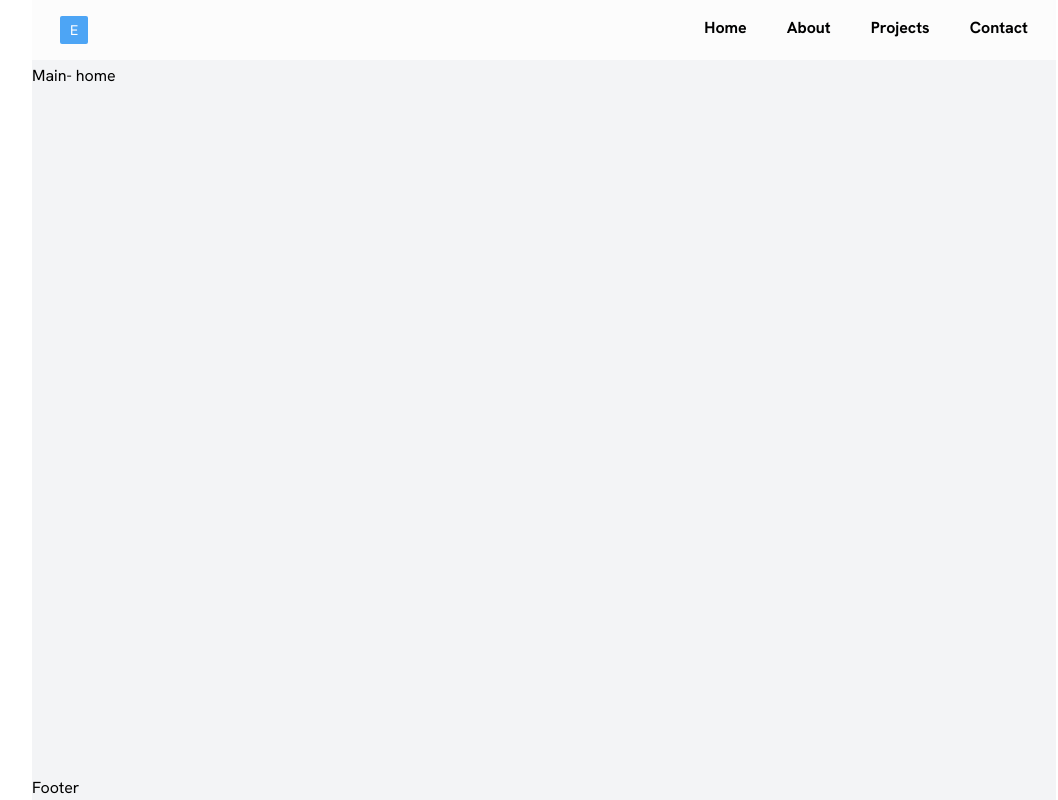
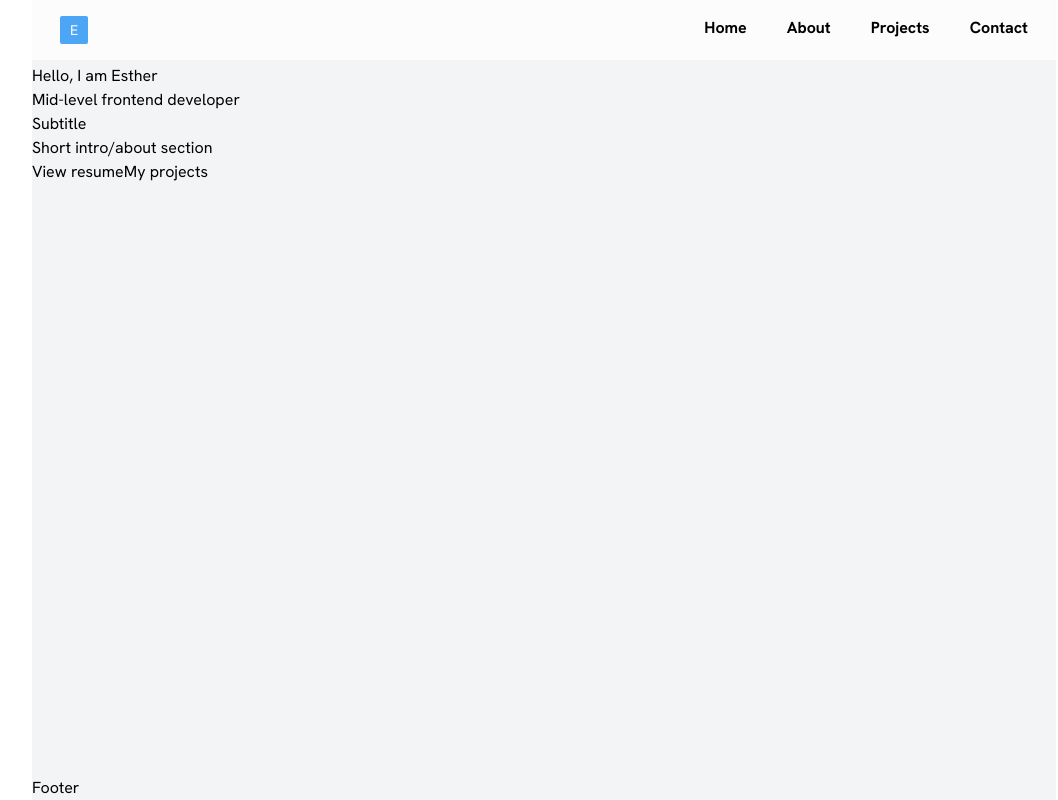
Before and after one commit to Esther-tech/portfolio-2024, a Next.js app: page / in a window 1280 px wide. Shown: the whole page, without its empty margins (96-1154 px from the left). Built offline with nearby package versions, Linux system fonts and the light colour scheme.

Commit message:
setup main page

```diff
--- a/app/page.tsx
+++ b/app/page.tsx
@@ -1,3 +1,9 @@
+import Hero from "@/components/hero";
+
 export default function Home() {
-  return <main>Main- home</main>;
+  return (
+    <main>
+      <Hero />
+    </main>
+  );
 }
--- /dev/null
+++ b/components/hero.tsx
@@ -0,0 +1,20 @@
+import React from "react";
+
+export default function Hero() {
+  return (
+    <div>
+      <div>
+        <h1>Hello, I am Esther</h1>
+        <p>Mid-level frontend developer</p>
+      </div>
+      <div>
+        <h2>Subtitle</h2>
+        <p>Short intro/about section</p>
+      </div>
+      <div>
+        <button>View resume</button>
+        <button>My projects</button>
+      </div>
+    </div>
+  );
+}
```
